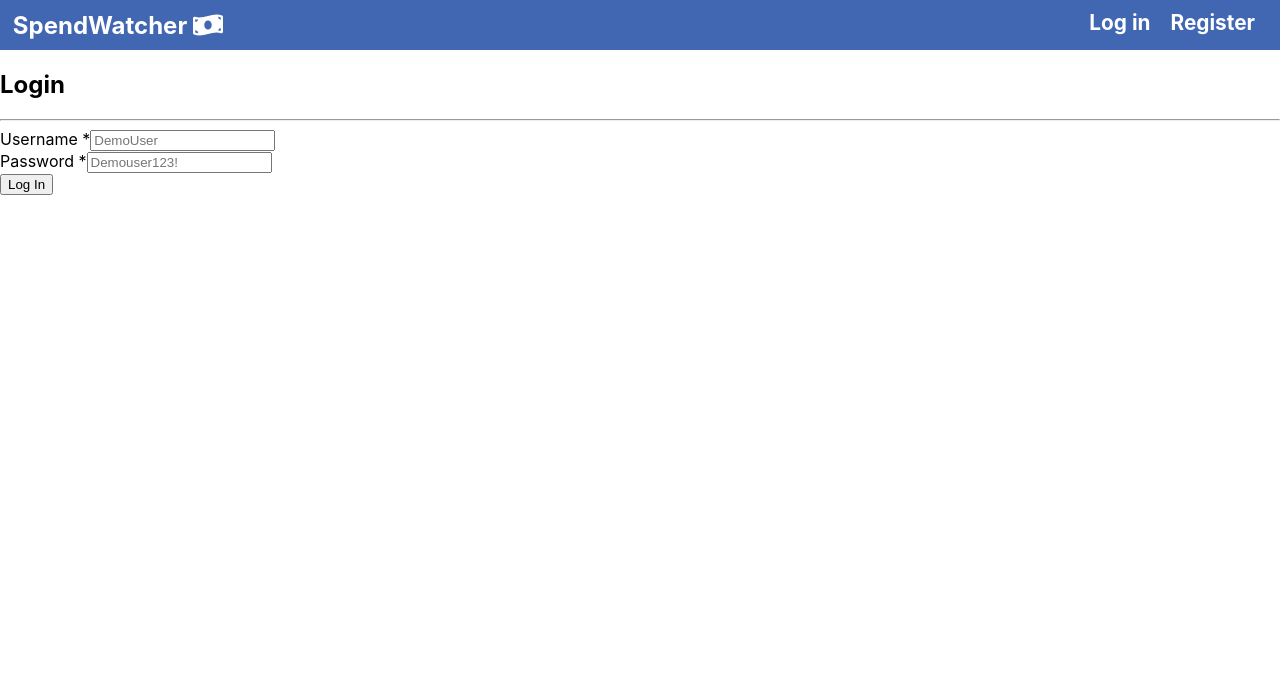
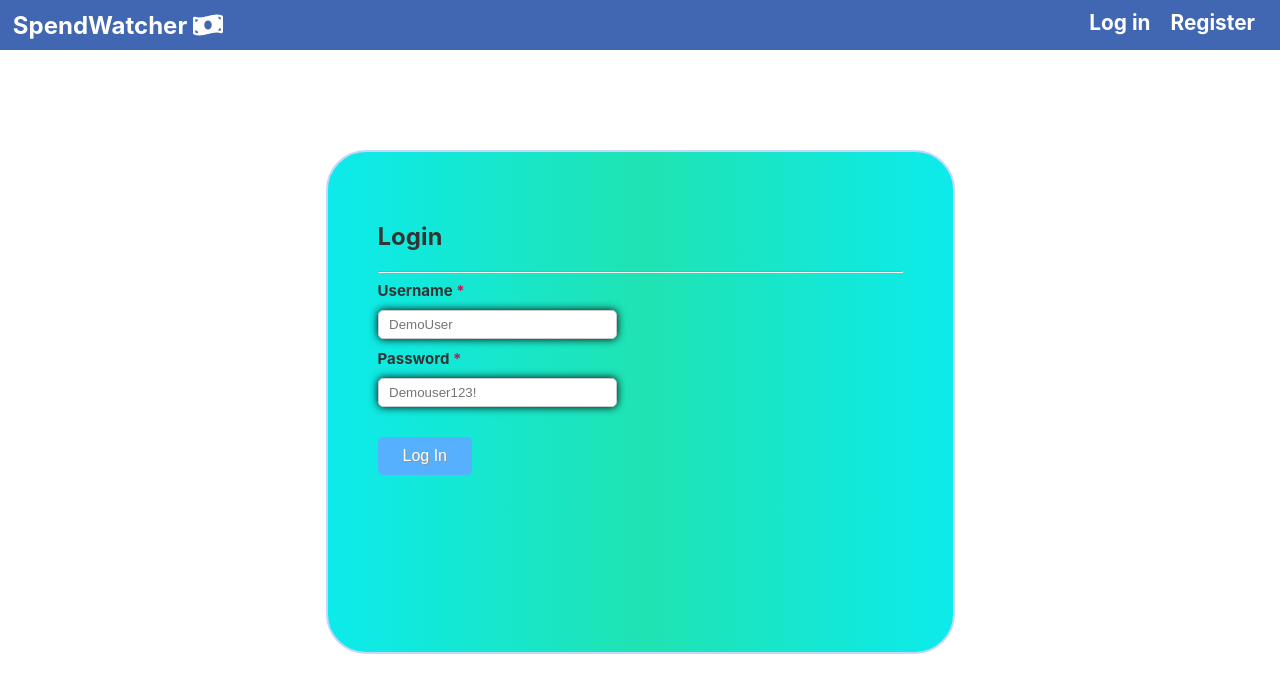
Before and after one commit to sihaocao/spendwatcher-client, a React (Create React App) app: page /login in a window 1280 px wide. Shown: the top 692 px of the page. Built offline with nearby package versions, Linux system fonts and the light colour scheme; no server answers.

Commit message:
more style changes and minor adjustments to core code

```diff
--- a/src/Components/ExpenseList/ExpenseList.css
+++ b/src/Components/ExpenseList/ExpenseList.css
@@ -1,6 +1,8 @@
 .ExpenseList__Filters {
-    text-align: center;
     margin-top: 3%;
+    margin-left: 3%;
+    margin-right: 3%;
+    display: flex;
 }
 
 .ExpenseList__Select {
@@ -17,9 +19,28 @@
     text-align: center;
 }
 
+.ExpenseList__Copyright {
+    margin: 5% auto;
+    text-align: center;
+    font-size: 14px;
+    color: #000036;
+    font-weight: 400;
+}
+
+.ExpenseList__Copyright a {
+    text-decoration: none;
+}
+
+.ExpenseList__Copyright a:hover {
+    color: #0000cc;
+}
+
 @media only screen and (min-width: 420px) {
     .ExpenseList__Select {
         font-size: 0.75rem;
+    }
+    .ExpenseList__Copyright {
+        font-size: 16px;
     }
 }
 
@@ -45,6 +66,8 @@
 @media only screen and (min-width: 768px) {
     .ExpenseList__Filters {
         margin-top: 0.5%;
+        display: flex;
+        margin-left: 25%;
     }
     .ExpenseList__Select {
         width: 20vw;
@@ -64,10 +87,28 @@
     }
 }
 
+@media only screen and (min-width: 1220px) {
+    .ExpenseList__Filters {
+        margin-left: 22.5%;
+    }
+}
+
 @media only screen and (min-width: 1320px) {
+    .ExpenseList__Filters {
+        width: 75%;
+    }
     .ExpenseList__Select {
         margin: 5px;
         font-size: 1rem;
+    }
+    .ExpenseList__Copyright {
+        font-size: 18px;
+    }
+}
+
+@media only screen and (min-width: 1370px) {
+    .ExpenseList__Filters {
+        width: 55%;
     }
 }
 
--- a/src/Components/ExpenseList/ExpenseList.js
+++ b/src/Components/ExpenseList/ExpenseList.js
@@ -134,7 +134,7 @@ export default class ExpenseList extends Component {
                     </ul>
                 </section>
 
-                <p className='ExpenseList__Copyright'>Copyright &copy; 2020 - <a href='https://sihaocao.github.io' target='_blank' rel='noopener noreferrer'>Sihao Cao</a></p>
+                <div className='ExpenseList__Copyright'>Copyright &copy; 2020 - <a href='https://sihaocao.github.io' target='_blank' rel='noopener noreferrer'>Sihao Cao</a></div>
             </div>
         );
     }
--- a/src/Components/LoginForm/LoginForm.css
+++ b/src/Components/LoginForm/LoginForm.css
@@ -0,0 +1,11 @@
+label {
+    font-size: 15px;
+    font-weight: 700;
+    display: block;
+}
+
+.red {
+    color: rgb(221, 19, 19);
+    font-weight: bold;
+    font-size: 22px;
+}
--- a/src/Components/RegistrationForm/RegistrationForm.css
+++ b/src/Components/RegistrationForm/RegistrationForm.css
@@ -0,0 +1,66 @@
+.RegistrationForm {
+    width: 52.5%;
+    height: 475px;
+}
+
+.Password__Criteria {
+    display: none;
+    font-size: 12px;
+    width: 47.5%;
+    font-weight: 500;
+    margin-top: 0;
+    margin-bottom: 10px;
+}
+
+.Registration__Note {
+    width: 100%;
+    font-weight: bold;
+}
+
+@media only screen and (min-width: 420px) {
+    .Registration__Note {
+        width: 90%;
+    }
+}
+
+@media only screen and (min-width: 520px) {
+    .Registration__Note {
+        width: 85%;
+    }
+}
+
+@media only screen and (min-width: 620px) {
+    .Registration__Note {
+        width: 80%;
+    }
+}
+
+@media only screen and (min-width: 768px) {
+    .Registration__Note {
+        width: 75%;
+    }
+    .Input2 {
+        width: 225px;
+    }
+}
+
+@media only screen and (min-width: 850px) {
+    .Registration__Note {
+        width: 70%;
+    }
+}
+
+@media only screen and (min-width: 1000px) {
+    .Form {
+        width: 525px;
+    }
+    .Password__Criteria {
+        display: block;
+    }
+    .RegistrationForm__Password__Input {
+        margin-top: 0;
+    }
+    .Registration__Note {
+        width: 55%;
+    }
+}
--- a/src/Components/RegistrationForm/RegistrationForm.js
+++ b/src/Components/RegistrationForm/RegistrationForm.js
@@ -70,7 +70,9 @@ export default class RegistrationForm extends Component {
                     <label htmlFor='RegistrationForm__password'>
                         Password <Required />
                     </label>
+                    <p className='Password__Criteria'>(8 or more characters containing at least ONE of the following: upper-case letter, lower-case letter, number, special character)</p>
                     <Input2
+                        className='RegistrationForm__Password__Input'
                         name='password'
                         type='password'
                         required
@@ -79,6 +81,7 @@ export default class RegistrationForm extends Component {
                     ></Input2>
                 </div>
                 <Button2 type='submit'>Register</Button2>
+                <p className='Registration__Note'>Note: You will be redirected to the Log in page upon successful registration.</p>
             </Form>
         );
     }
--- a/src/Components/SideBar/SideBar.css
+++ b/src/Components/SideBar/SideBar.css
@@ -78,7 +78,7 @@ li {
 
 @media only screen and (min-width: 1168px) {
     .sidebar {
-        width: 180px;
+        width: 200px;
         font-size: 1rem;
     }
     li a {
--- a/src/Components/Utils/Utils.css
+++ b/src/Components/Utils/Utils.css
@@ -0,0 +1,109 @@
+.Hyph {
+    margin-left: 5px;
+    margin-right: 5px;
+}
+
+.Input, .Textarea {
+    border: 1px solid #dddddd;
+    display: block;
+    font-size: 1.1em;
+    margin-bottom: 10px;
+    padding: 10px;
+    text-align: left;
+    width: 100%;
+    border-radius: 4px;
+}
+
+.Input::placeholder, .Textarea::placeholder {
+    color: #cccccc;
+}
+
+.Textarea {
+    resize: vertical;
+}
+
+.Button {
+    order: 1px solid #aaaaaa;
+    background-color: #eeeeee;
+    font-size: 1.1em;
+    border-radius: 4px;
+    padding: 8px 12px;
+    font-weight: bold;
+}
+
+.Required {
+    color: #CA1551;
+    font-weight: bold;
+}
+
+.Section {
+    margin-left: 20px;
+    margin-right: 20px;
+}
+
+.Section--list {
+    margin-left: 10px;
+    margin-right: 10px;
+}
+
+.Form {
+    width: 60%;
+    height: 300px;
+    margin: 100px auto 0;
+    padding: 50px;
+    background: linear-gradient(to right, #0cebeb 0%, #20e3b2 51%, #0cebeb 100%);
+    color: #333333;
+    border: 2px solid #C2D6FF;
+    border-radius: 40px;
+}
+
+.Input2 {
+    margin: auto auto;
+    border: 1px solid #DADADA;
+    margin-top: 10px;
+    margin-bottom: 10px;
+    padding-left: 2%;
+    height: 25px;
+    width: 160px;
+    box-shadow: 0 0 8px;
+    border-radius: 5px;
+    border: 1px solid #cbcbcb;
+}
+
+.Button2 {
+    margin-top: 20px;
+    border-radius: 5px;
+    border: none;
+    padding: 10px 25px;
+    color: #FFFFFF;
+    text-shadow: 1px 1px 1px #949494;
+    background-color: #56B0FE;
+    font-size: 16px;
+}
+
+.Button2:hover {
+    background-color: #117FDF;
+    cursor: pointer;
+}
+
+@media only screen and (min-width: 420px) {
+    .Input2 {
+        width: 180px;
+    }
+}
+
+@media only screen and (min-width: 520px) {
+    .Input2 {
+        width: 200px;
+    }
+}
+
+@media only screen and (min-width: 768px) {
+    .Form {
+        width: 350px;
+        height: 400px;
+    }
+    .Input2 {
+        width: 225px;
+    }
+}
--- a/src/Routes/LandingPage/LandingPage.js
+++ b/src/Routes/LandingPage/LandingPage.js
@@ -31,7 +31,7 @@ const LandingPage = () => {
                 />
             </div> */}
 
-            <p className='LandingPage__Copyright'>Copyright &copy; 2020 - <a href='https://sihaocao.github.io' target='_blank' rel='noopener noreferrer'>Sihao Cao</a></p>
+            <div className='LandingPage__Copyright'>Copyright &copy; 2020 - <a href='https://sihaocao.github.io' target='_blank' rel='noopener noreferrer'>Sihao Cao</a></div>
 
         </div>
     )
--- a/src/Routes/Statistics/Statistics.js
+++ b/src/Routes/Statistics/Statistics.js
@@ -60,12 +60,12 @@ export default class Statistics extends Component {
                 {
                     label: " Amount spent per category",
                     backgroundColor: [
-                        "#36A2EB",
-                        "#FFCE56",
-                        "#FCEF2D",
-                        "#2D5BFC",
-                        "#2DFC45",
-                        "#F826F4"
+                        "#343EFC",
+                        "#FB0D1D",
+                        "#981CCA",
+                        "#FD9827",
+                        "#159619",
+                        "#FDEA39"
                     ],
                     borderColor: "rgba(255,99,132,1)",
                     data: [],
@@ -89,12 +89,12 @@ export default class Statistics extends Component {
                 {
                     data: [],
                     backgroundColor: [
-                        "#36A2EB",
-                        "#FFCE56",
-                        "#FCEF2D",
-                        "#2D5BFC",
-                        "#2DFC45",
-                        "#F826F4"
+                        "#343EFC",
+                        "#FB0D1D",
+                        "#981CCA",
+                        "#FD9827",
+                        "#159619",
+                        "#FDEA39"
                     ]
                 }
             ],
@@ -179,7 +179,7 @@ export default class Statistics extends Component {
                             />
                         </div>
                     </div>
-                    <p className='Statistics__Copyright'>Copyright &copy; 2020 - <a href='https://sihaocao.github.io' target='_blank' rel='noopener noreferrer'>Sihao Cao</a></p>
+                    <div className='Statistics__Copyright'>Copyright &copy; 2020 - <a href='https://sihaocao.github.io' target='_blank' rel='noopener noreferrer'>Sihao Cao</a></div>
                 </div>
             )
         );
```
Also changed, not shown: src/Routes/Statistics/Statistics.css (+181 -0 lines).
